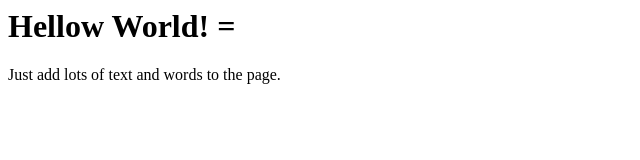
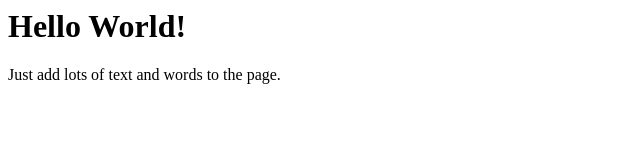
Before and after one commit to xtianpedraza/HelloWorld, a plain HTML site: page index.html in a window 1280 px wide. Shown: the whole page, without its empty margins (0-640 px from the left). Drawn offline with Linux system fonts and the light colour scheme.

Commit message:
Update index.html

```diff
--- a/index.html
+++ b/index.html
@@ -1,2 +1,2 @@
-<h1>Hellow World! =</h1>
+<h1>Hello World! </h1>
 <p>Just add lots of text and words to the page.</p>
```
